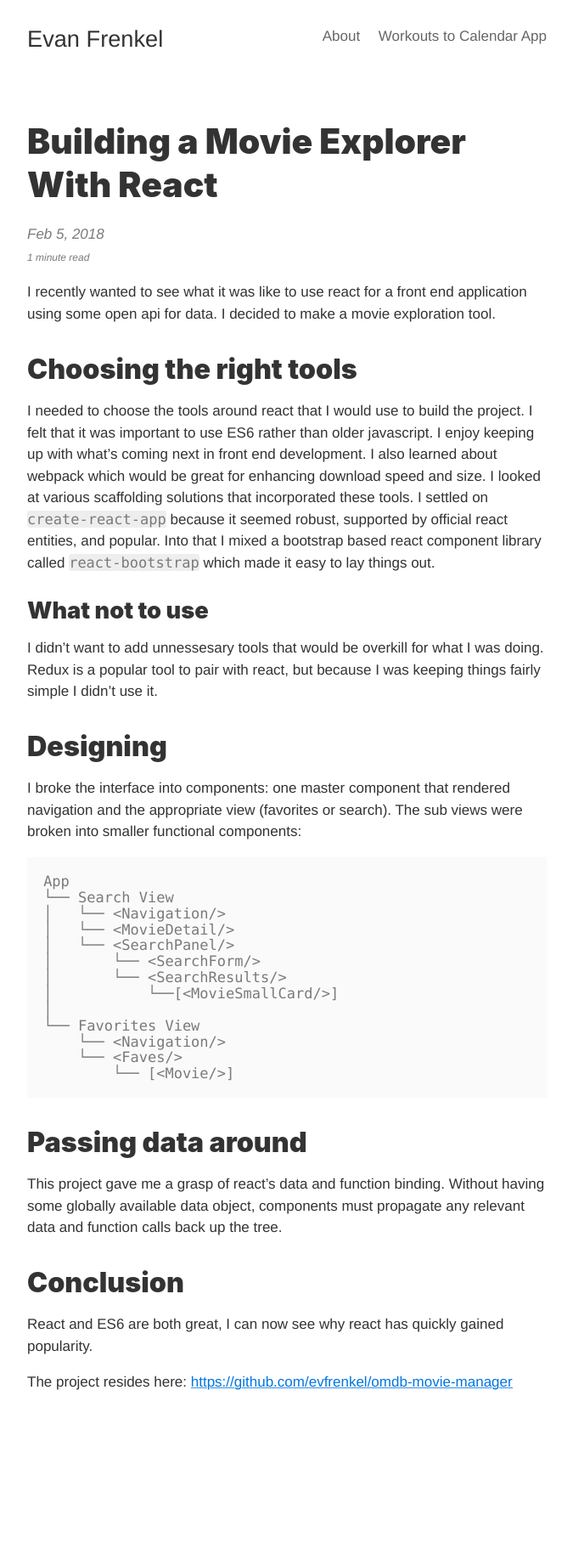
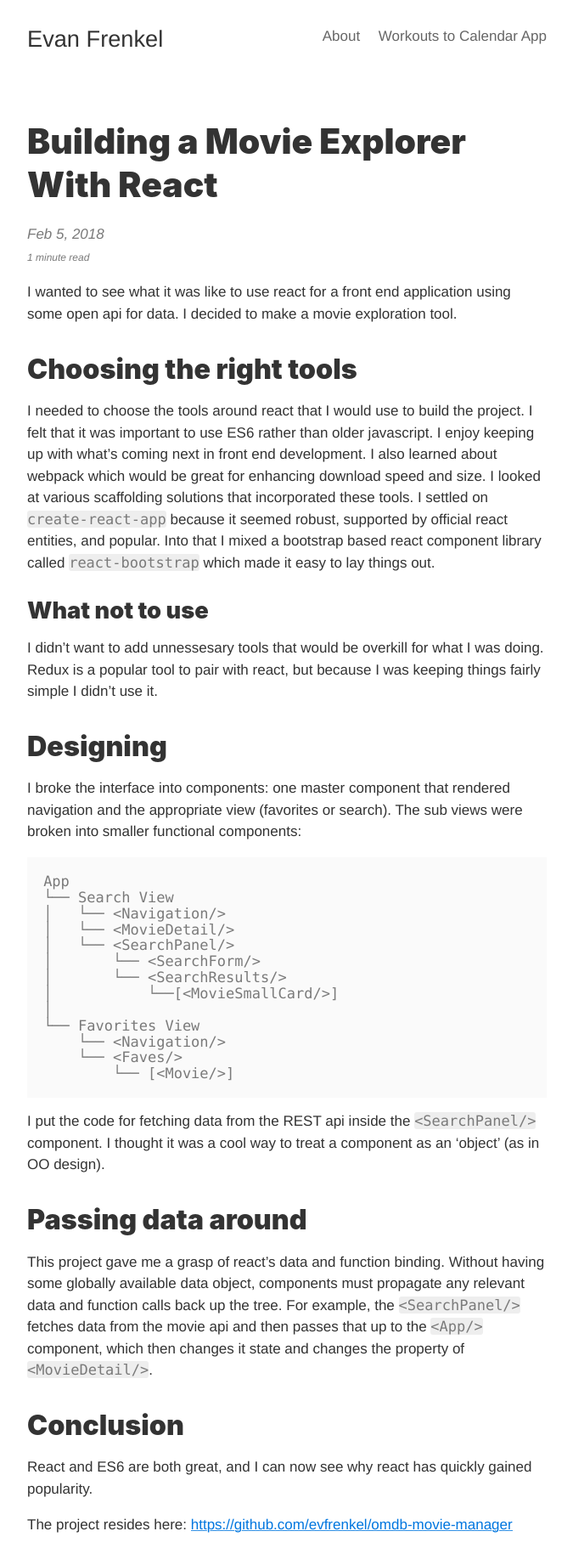
Before and after one commit to evfrenkel/evfrenkel, a Jekyll site: the page built from _posts/2018-02-05-movie-explorer.markdown, in a window 1280 px wide. Shown: the whole page at 85% size, without its empty margins (302-977 px from the left). Built offline with Jekyll 4.4.1, drawn with Linux system fonts in a browser that asks for light colours; before the commit the page ends 1674 px from its top, so only the background shows below that.

Commit message:
update post and portfolio page

````diff
--- a/_posts/2018-02-05-movie-explorer.markdown
+++ b/_posts/2018-02-05-movie-explorer.markdown
@@ -5,7 +5,7 @@ date:   2018-02-05 10:30:00 -0800
 categories: portfolio
 ---
 
-I recently wanted to see what it was like to use react for a front end application using some open api for data. I decided to make a movie exploration tool.
+I wanted to see what it was like to use react for a front end application using some open api for data. I decided to make a movie exploration tool.
 
 ## Choosing the right tools
 I needed to choose the tools around react that I would use to build the project. I felt that it was important to use ES6 rather than older javascript. I enjoy keeping up with what's coming next in front end development. I also learned about webpack which would be great for enhancing download speed and size. I looked at various scaffolding solutions that incorporated these tools. I settled on `create-react-app` because it seemed robust, supported by official react entities, and popular. Into that I mixed a bootstrap based react component library called `react-bootstrap` which made it easy to lay things out.
@@ -31,12 +31,13 @@ App
     └── <Faves/>
         └── [<Movie/>]
 ```
+I put the code for fetching data from the REST api inside the `<SearchPanel/>` component. I thought it was a cool way to treat a component as an 'object' (as in OO design).
 
 ## Passing data around
-This project gave me a grasp of react's data and function binding. Without having some globally available data object, components must propagate any relevant data and function calls back up the tree.
+This project gave me a grasp of react's data and function binding. Without having some globally available data object, components must propagate any relevant data and function calls back up the tree. For example, the `<SearchPanel/>` fetches data from the movie api and then passes that up to the `<App/>` component, which then changes it state and changes the property of `<MovieDetail/>`.
 
 ## Conclusion
-React and ES6 are both great, I can now see why react has quickly gained popularity.
+React and ES6 are both great, and I can now see why react has quickly gained popularity.
 
 The project resides here:
 [https://github.com/evfrenkel/omdb-movie-manager][proj]
````
Also changed, not shown: workouts-to-calendar.md (+1 -1 lines).
